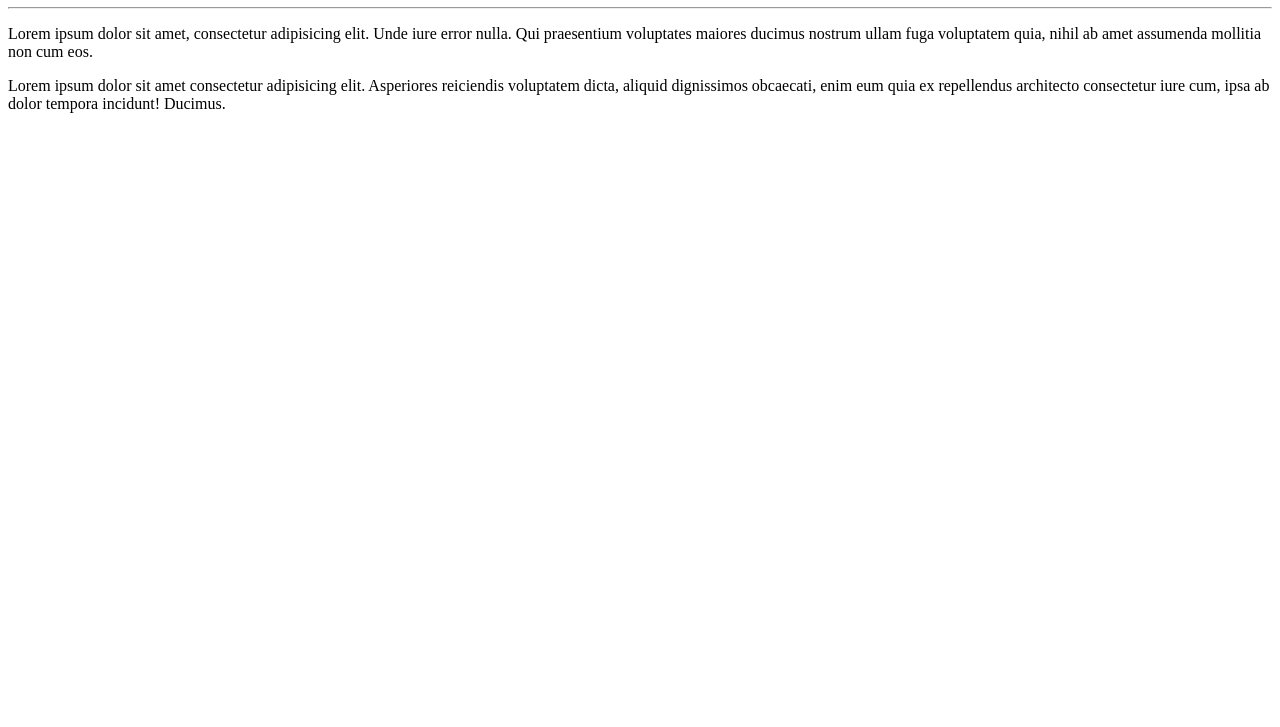
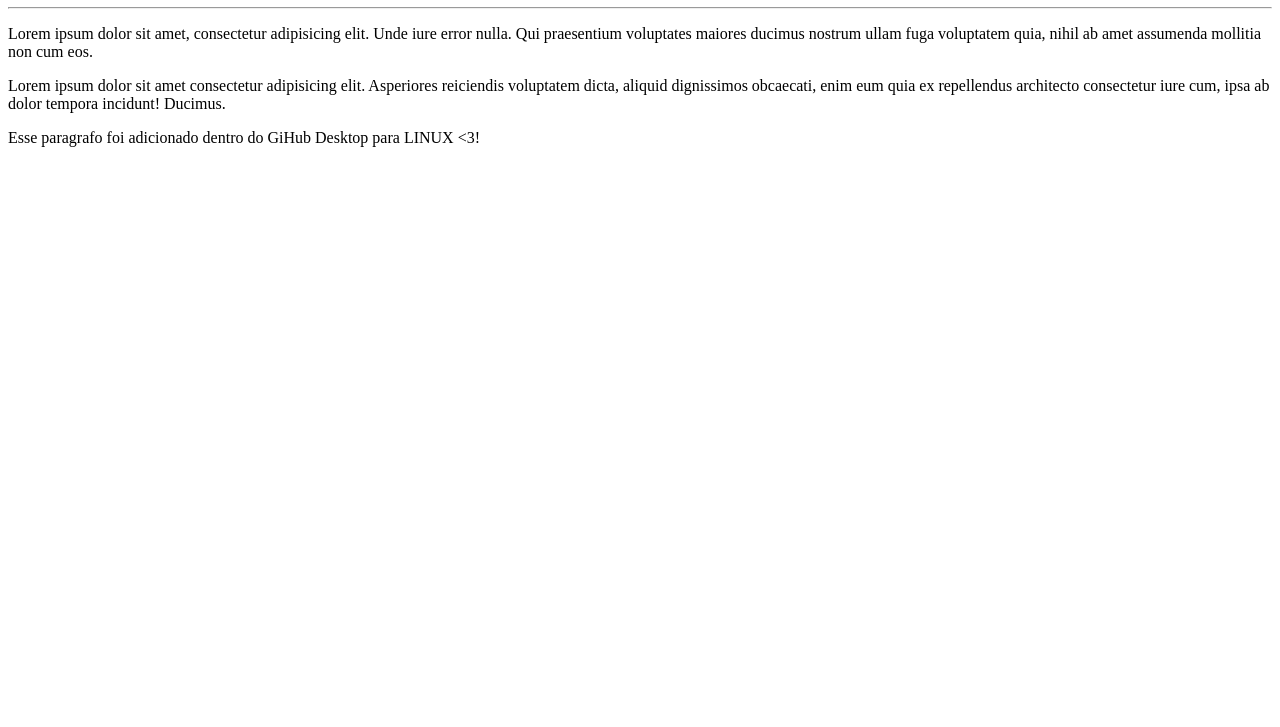
Before and after one commit to mrlopesbrazil/Hello-World, a plain HTML site: page site-exemplo/index.html in a window 1280 px wide. Shown: the part 73-800 px from the top of the page. Drawn offline with Linux system fonts and the light colour scheme.

Commit message:
Mudei o arquivo index

```diff
--- a/site-exemplo/index.html
+++ b/site-exemplo/index.html
@@ -11,5 +11,6 @@
     <hr>
     <p>Lorem ipsum dolor sit amet, consectetur adipisicing elit. Unde iure error nulla. Qui praesentium voluptates maiores ducimus nostrum ullam fuga voluptatem quia, nihil ab amet assumenda mollitia non cum eos.</p>
     <p>Lorem ipsum dolor sit amet consectetur adipisicing elit. Asperiores reiciendis voluptatem dicta, aliquid dignissimos obcaecati, enim eum quia ex repellendus architecto consectetur iure cum, ipsa ab dolor tempora incidunt! Ducimus.</p>
+    <p>Esse paragrafo foi adicionado dentro do GiHub Desktop para LINUX &lt;3! </p>
 </body>
 </html>
```
